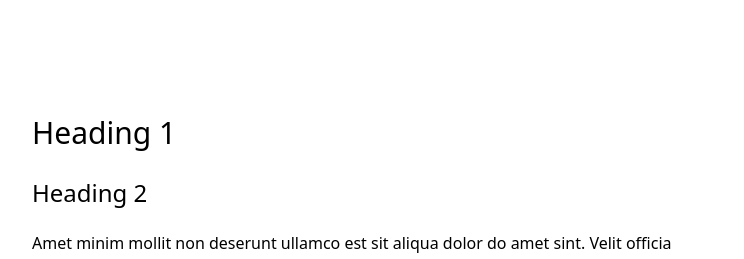
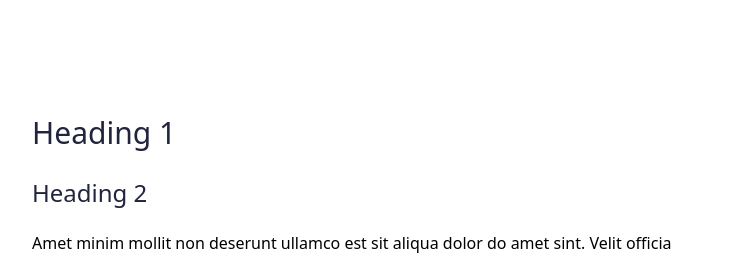
Before and after one commit to TranMinhDuc2003/web2022, a website built with Vite: page Contact.html in a window 1280 px wide. Shown: the part 865-1124 px from the top of the page, without its empty margins (52-796 px from the left). Built offline with nearby package versions, Linux system fonts and the light colour scheme.

Commit message:
Assgiment

```diff
--- a/Contact.html
+++ b/Contact.html
@@ -38,8 +38,8 @@
     </section>
     <section>
         <div class="max-w-6xl mx-auto px-5 my-28">
-            <h1 class="font-normal text-[30px]">Heading 1</h1>
-            <h2 class="font-normal text-[24px] py-5">Heading 2</h2>
+            <h1 class="font-normal text-[30px] text-[#21243D]">Heading 1</h1>
+            <h2 class="font-normal text-[24px] py-5 text-[#21243D]">Heading 2</h2>
             <p class="font-normal text-[16px] text-[#000000]">Amet minim mollit non deserunt ullamco est sit aliqua
                 dolor do amet sint. Velit officia <br /> consequat
                 duis enim velit mollit. Exercitation veniam consequat sunt nostrud amet.</p>
```
